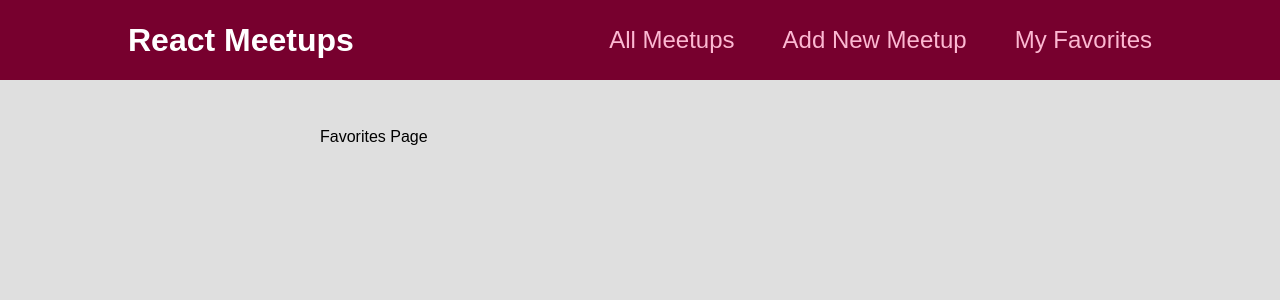
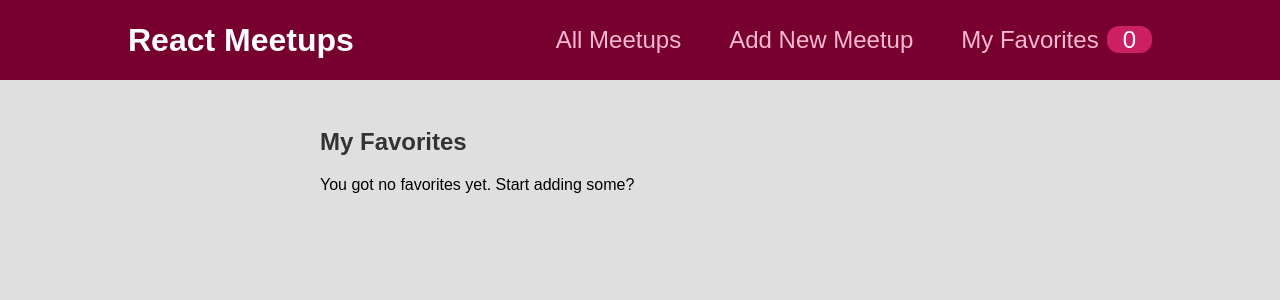
Before and after one commit to indraakkk/NextJs-Course, a React (Create React App) app: page /favorites in a window 1280 px wide. Shown: the top 300 px of the page. Built offline with nearby package versions, Linux system fonts and the light colour scheme.

Commit message:
use favoriteCtx for showing favorites page and count it

```diff
--- a/src/components/layout/MainNavigation.js
+++ b/src/components/layout/MainNavigation.js
@@ -1,7 +1,11 @@
-import { Link } from "react-router-dom";
-import classes from "./MainNavigation.module.css";
+import { useContext } from 'react';
+import { Link } from 'react-router-dom';
+import FavoritesContext from '../../store/favorites-context';
+import classes from './MainNavigation.module.css';
 
 function MainNavigation() {
+  const favoritesCtx = useContext(FavoritesContext);
+
   return (
     <header className={classes.header}>
       <div className={classes.logo}>React Meetups</div>
@@ -14,7 +18,12 @@
             <Link to="/new-meetup">Add New Meetup</Link>
           </li>
           <li>
-            <Link to="/favorites">My Favorites</Link>
+            <Link to="/favorites">
+              My Favorites
+              <span className={classes.badge}>
+                {favoritesCtx.totalFavorites}
+              </span>
+            </Link>
           </li>
         </ul>
       </nav>
--- a/src/components/meetups/MeetupItem.js
+++ b/src/components/meetups/MeetupItem.js
@@ -1,7 +1,27 @@
-import Card from "../ui/Card";
-import classes from "./MeetupItem.module.css";
+import { useContext } from 'react';
+import FavoritesContext from '../../store/favorites-context';
+import Card from '../ui/Card';
+import classes from './MeetupItem.module.css';
 
 function MeetupItem(props) {
+  const favoritesCtx = useContext(FavoritesContext);
+
+  const itemIsFavorite = favoritesCtx.itemIsFavorite(props.id);
+
+  function toggleFavoriteStatusHandler() {
+    if (itemIsFavorite) {
+      favoritesCtx.removeFavorite(props.id);
+    } else {
+      favoritesCtx.addFavorite({
+        id: props.id,
+        title: props.title,
+        image: props.image,
+        address: props.address,
+        description: props.description,
+      });
+    }
+  }
+
   return (
     <li className={classes.item}>
       <Card>
@@ -14,7 +34,9 @@
           <p>{props.description}</p>
         </div>
         <div className={classes.actions}>
-          <button>To Favorites</button>
+          <button onClick={toggleFavoriteStatusHandler}>
+            {itemIsFavorite ? 'Remove from Favorites' : 'To Favorites'}
+          </button>
         </div>
       </Card>
     </li>
--- a/src/index.js
+++ b/src/index.js
@@ -1,13 +1,16 @@
-import React from "react";
-import ReactDOM from "react-dom/client";
-import { BrowserRouter } from "react-router-dom";
+import React from 'react';
+import ReactDOM from 'react-dom/client';
+import { BrowserRouter } from 'react-router-dom';
 
-import "./index.css";
-import App from "./App";
+import './index.css';
+import App from './App';
+import { FavoritesContextProvider } from './store/favorites-context';
 
-const root = ReactDOM.createRoot(document.getElementById("root"));
+const root = ReactDOM.createRoot(document.getElementById('root'));
 root.render(
-  <BrowserRouter>
-    <App />
-  </BrowserRouter>
+  <FavoritesContextProvider>
+    <BrowserRouter>
+      <App />
+    </BrowserRouter>
+  </FavoritesContextProvider>
 );
--- a/src/pages/Favorites.js
+++ b/src/pages/Favorites.js
@@ -1,5 +1,24 @@
+import { useContext } from 'react';
+
+import MeetupList from '../components/meetups/MeetupList';
+import FavoritesContext from '../store/favorites-context';
+
 function FavoritePage() {
-    return <div>Favorites Page</div>
+  const favoritesCtx = useContext(FavoritesContext);
+
+  let content;
+  if (favoritesCtx.totalFavorites === 0) {
+    content = <p>You got no favorites yet. Start adding some?</p>;
+  } else {
+    content = <MeetupList meetups={favoritesCtx.favorites} />;
+  }
+
+  return (
+    <section>
+      <h1>My Favorites</h1>
+      {content}
+    </section>
+  );
 }
 
 export default FavoritePage;
--- /dev/null
+++ b/src/store/favorites-context.js
@@ -0,0 +1,44 @@
+import { createContext, useState } from 'react';
+
+const FavoritesContext = createContext({
+  favorites: [],
+  totalFavorites: 0,
+  addFavorite: (favoriteMeetup) => {},
+  removeFavorite: (meetupId) => {},
+  itemIsFavorite: (meetupId) => {},
+});
+
+export function FavoritesContextProvider(props) {
+  const [userFavorites, setuserFavorites] = useState([]);
+  function addFavoriteHandler(favoriteMeetup) {
+    setuserFavorites((prevUserFavorites) => {
+      return prevUserFavorites.concat(favoriteMeetup);
+    });
+  }
+
+  function removeFavoriteHandler(meetupId) {
+    setuserFavorites((prevUserFavorites) => {
+      return prevUserFavorites.filter((meetup) => meetup.id !== meetupId);
+    });
+  }
+
+  function itemIsFavoriteHandler(meetupId) {
+    return userFavorites.some((meetup) => meetup.id === meetupId);
+  }
+
+  const context = {
+    favorites: userFavorites,
+    totalFavorites: userFavorites.length,
+    addFavorite: addFavoriteHandler,
+    removeFavorite: removeFavoriteHandler,
+    itemIsFavorite: itemIsFavoriteHandler,
+  };
+
+  return (
+    <FavoritesContext.Provider value={context}>
+      {props.children}
+    </FavoritesContext.Provider>
+  );
+}
+
+export default FavoritesContext;
```
Also changed, not shown: 1 other file (tests, documents, lock files or other folders).
